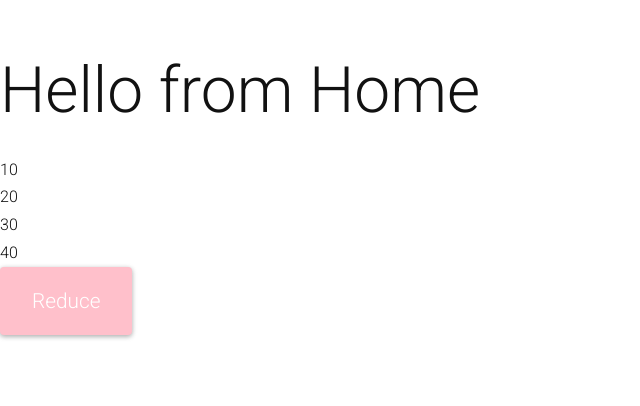
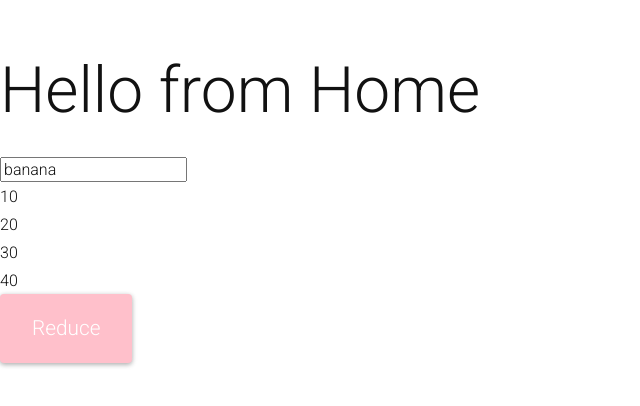
Before and after one commit to cdbarbosa/vue_base, a Vue app: page / in a window 1280 px wide. Shown: the top 406 px of the page, without its empty margins (0-640 px from the left). Built offline with nearby package versions, Linux system fonts and the light colour scheme.

Commit message:
update home property to have a setter and getter

```diff
--- a/package.json
+++ b/package.json
@@ -13,6 +13,7 @@
   "dependencies": {
     "dev": "^0.1.3",
     "fs": "^0.0.1-security",
+    "lodash": "^4.17.4",
     "path": "^0.12.7",
     "serviceworker-webpack-plugin": "^0.2.3",
     "sw-precache-webpack-plugin": "^0.11.4",
--- a/src/pages/Home.vue
+++ b/src/pages/Home.vue
@@ -2,6 +2,7 @@
   <div class="page" id="home">
     <div class="wrapper">
       <h1>Hello from Home</h1>
+      <input type="text" name="some_name" value="" v-model="text">
       <div v-for="product, index in saleProducts">
         {{ product.price }}
       </div>
@@ -12,9 +13,22 @@
 
 <script>
 import { mapActions, mapGetters } from 'vuex'
+import _ from 'lodash'
 export default {
   name: 'home',
+  data () {
+    return {
+    }
+  },
   computed: {
+    text: {
+      get () {
+        return this.$store.getters.text
+      },
+      set: _.debounce(function (newVal) {
+        this.changeText(newVal)
+      }, 300)
+    },
     ...mapGetters([
       'saleProducts'
     ])
@@ -22,6 +36,7 @@ export default {
   mounted () {},
   methods: {
     ...mapActions([
+      'changeText',
       'reducePrice'
     ])
   },
--- a/src/stores/baseStore.js
+++ b/src/stores/baseStore.js
@@ -1,4 +1,5 @@
 const state = {
+  text: 'banana',
   products: [
     {name: 'Banana Skin', price: 20},
     {name: 'Shiny Star', price: 40},
@@ -8,6 +9,9 @@ const state = {
 }
 
 const getters = {
+  text (state) {
+    return state.text
+  },
   saleProducts: (state) => {
     let saleProducts = state.products.map(product => {
       return {
@@ -20,6 +24,9 @@ const getters = {
 }
 
 const mutations = {
+  CHANGE_TEXT (state, text) {
+    state.text = text
+  },
   REDUCE_PRICE (state, payload) {
     state.products.forEach(product => {
       product.price -= payload
@@ -28,6 +35,9 @@ const mutations = {
 }
 
 const actions = {
+  changeText: ({ commit }, text) => {
+    commit('CHANGE_TEXT', text)
+  },
   reducePrice: ({ commit }, payload) => {
     commit('REDUCE_PRICE', payload)
   }
```
